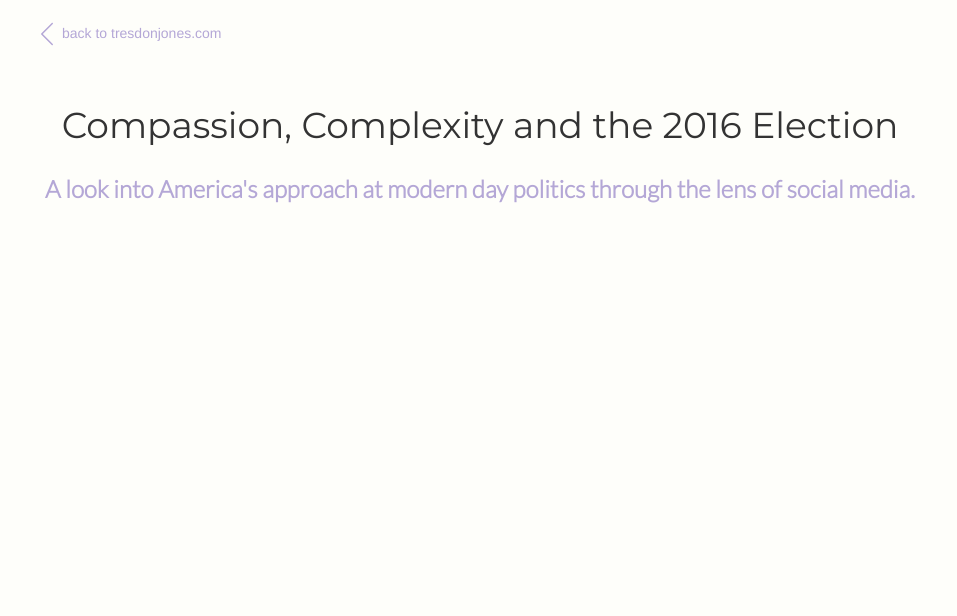
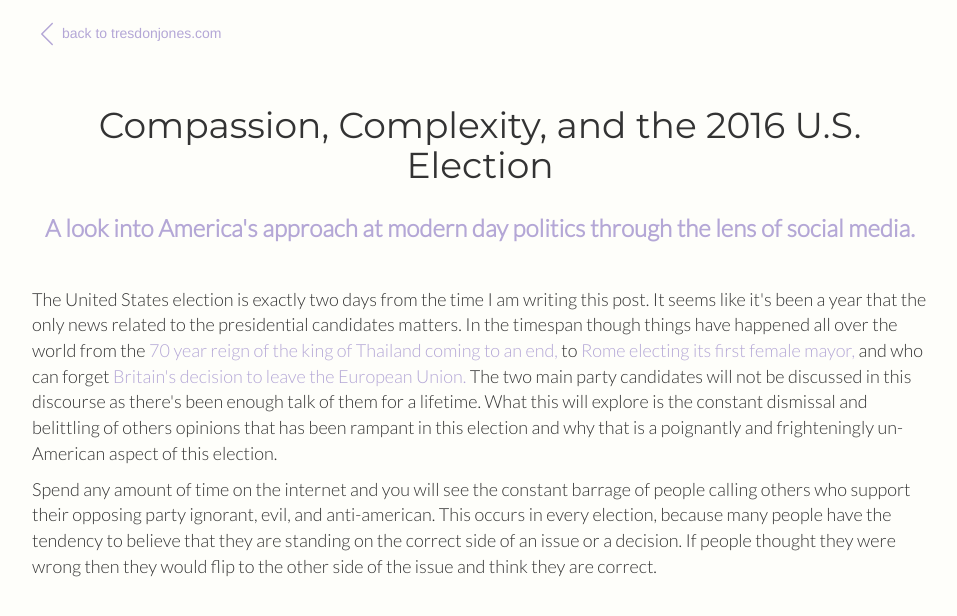
Before and after one commit to Tresdon/tresdon.github.io, a plain HTML site: page essays/compassion-complexity-and-the-2016-election/index.html in a window 1280 px wide. Shown: the whole page, without its empty margins (160-1117 px from the left). Drawn offline with Linux system fonts and the light colour scheme.

Commit message:
Work on election essay

```diff
--- a/essays/compassion-complexity-and-the-2016-election/index.html
+++ b/essays/compassion-complexity-and-the-2016-election/index.html
@@ -2,7 +2,7 @@
 <html lang="en">
 <head>
     <meta charset="UTF-8">
-    <title>Compassion, Complexity and the 2016 Election</title>
+    <title>Compassion, Complexity, and the 2016 U.S Election</title>
     <link rel="stylesheet" href="../../css/bootstrap.min.css" type="text/css">
     <link href="https://fonts.googleapis.com/css?family=Lato:300|Montserrat" rel="stylesheet">
     <link rel="icon" href="../../img/favicon.ico">
@@ -24,7 +24,7 @@
 <!-- Title -->
 <div class="row">
     <div class="col-lg-12 essay-title">
-        <h1 class="text-center">Compassion, Complexity and the 2016 Election</h1>
+        <h1 class="text-center">Compassion, Complexity, and the 2016 U.S. Election</h1>
     </div>
 </div>
 
@@ -39,8 +39,28 @@
 <!-- Post -->
 <div class="row">
     <div class="col-lg-12 essay">
-        <p></p>
-        <p></p>
+        <p>
+            The United States election is exactly two days from the time I am writing this post. It seems like it's been
+            a year that the only news related to the presidential candidates matters. In the timespan though things have
+            happened all over the world from the
+            <a href="http://www.cnn.com/2016/10/13/asia/thai-king-bhumibol-adulyadej-dies/"> 70 year reign of the king
+                of Thailand coming to an end,</a> to
+            <a href="http://www.cnn.com/2016/06/20/europe/italy-rome-mayor-virginia-raggi/"> Rome electing
+                its first female mayor,</a> and who can forget <a href="http://www.bbc.com/news/uk-politics-32810887">Britain's
+            decision to leave the European Union.</a> The two main party candidates will not be discussed in this
+            discourse as there's been enough talk of them for a lifetime. What this will explore is the constant dismissal and
+            belittling of others opinions that has been rampant in this election and why that is a
+            poignantly and frighteningly un-American aspect of this election.
+        </p>
+
+        <p>
+            Spend any amount of time on the internet and you will see the constant barrage of people calling others who
+            support their opposing party ignorant, evil, and anti-american. This occurs in every election, because many
+            people have the tendency to believe that they are standing on the correct side of an issue or a decision.
+            If people thought they were wrong then they would flip to the other side of the issue and think they are
+            correct.
+
+        </p>
     </div>
 </div>
 
```
Also changed, not shown: index.html (+1 -1 lines).
